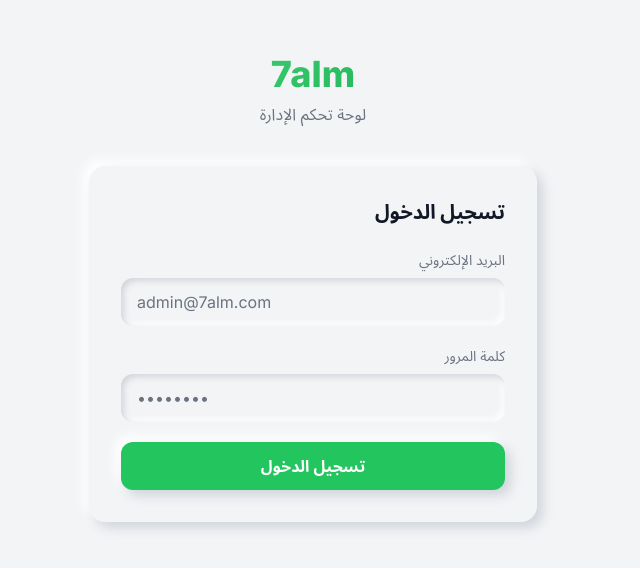
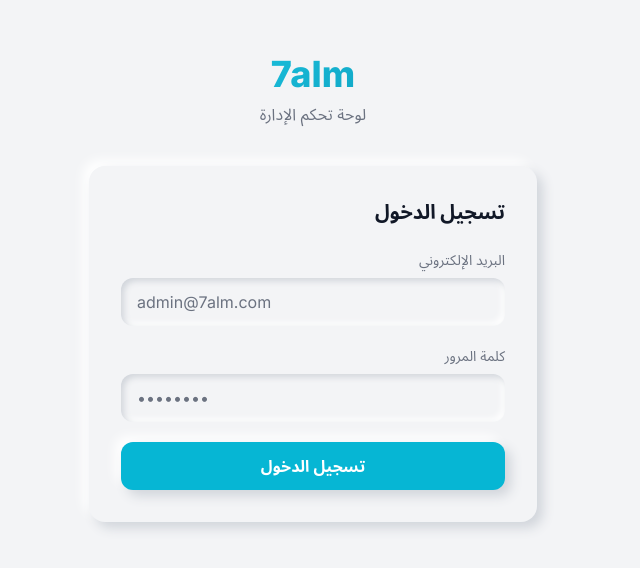
Before and after one commit to mohamedjs/7alm, a Next.js app: page /admin/products/create in a window 1280 px wide. Shown: the part 112-680 px from the top of the page, without its empty margins (446-1086 px from the left). Built offline with nearby package versions, Linux system fonts and the light colour scheme.

Commit message:
feat: rebrand application color palette from green to cyan and update UI components accordingly

```diff
--- a/src/app/globals.css
+++ b/src/app/globals.css
@@ -25,18 +25,18 @@
  * add explicit @supports fallbacks below.
  */
 @theme {
-  /* --- Brand (Forest Green) --- */
-  --color-brand-50: #f0fdf4;
-  --color-brand-100: #dcfce7;
-  --color-brand-200: #bbf7d0;
-  --color-brand-300: #86efac;
-  --color-brand-400: #4ade80;
-  --color-brand-500: #22c55e;
-  --color-brand-600: #16a34a;
-  --color-brand-700: #15803d;
-  --color-brand-800: #166534;
-  --color-brand-900: #14532d;
-  --color-brand-950: #052e16;
+  /* --- Brand (Cyan/Teal) --- */
+  --color-brand-50: #ecfeff;
+  --color-brand-100: #cffafe;
+  --color-brand-200: #a5f3fc;
+  --color-brand-300: #67e8f9;
+  --color-brand-400: #22d3ee;
+  --color-brand-500: #06b6d4;
+  --color-brand-600: #0891b2;
+  --color-brand-700: #0e7490;
+  --color-brand-800: #155e75;
+  --color-brand-900: #164e63;
+  --color-brand-950: #083344;
 
   --color-gold-400: #f5c542;
   --color-gold-500: #e6a817;
@@ -152,7 +152,7 @@
   --color-border: #e5e7eb;
   --color-text-primary: #111827;
   --color-text-muted: #6b7280;
-  --color-accent: #166534;
+  --color-accent: #0891b2;
   --color-success: #16a34a;
   --color-warning: #d97706;
   --color-danger: #dc2626;
@@ -506,13 +506,13 @@
   .bg-white\/90 { background-color: rgba(255, 255, 255, 0.9) !important; }
 
   /* Brand color opacity modifiers */
-  .bg-brand-500\/10 { background-color: rgba(34, 197, 94, 0.1) !important; }
-  .bg-brand-500\/20 { background-color: rgba(34, 197, 94, 0.2) !important; }
-  .ring-brand-500\/20 { --tw-ring-color: rgba(34, 197, 94, 0.2) !important; }
-  .border-brand-500\/20 { border-color: rgba(34, 197, 94, 0.2) !important; }
-  .from-brand-500 { --tw-gradient-from: #22c55e !important; }
-  .to-brand-600 { --tw-gradient-to: #16a34a !important; }
-  .to-brand-700 { --tw-gradient-to: #15803d !important; }
+  .bg-brand-500\/10 { background-color: rgba(6, 182, 212, 0.1) !important; }
+  .bg-brand-500\/20 { background-color: rgba(6, 182, 212, 0.2) !important; }
+  .ring-brand-500\/20 { --tw-ring-color: rgba(6, 182, 212, 0.2) !important; }
+  .border-brand-500\/20 { border-color: rgba(6, 182, 212, 0.2) !important; }
+  .from-brand-500 { --tw-gradient-from: #06b6d4 !important; }
+  .to-brand-600 { --tw-gradient-to: #0891b2 !important; }
+  .to-brand-700 { --tw-gradient-to: #0e7490 !important; }
 
   /* Dark mode overrides */
   .dark .bg-brand-500\/10 { background-color: rgba(6, 182, 212, 0.1) !important; }
--- a/src/components/admin/dashboard/AdminLayoutClient.tsx
+++ b/src/components/admin/dashboard/AdminLayoutClient.tsx
@@ -76,11 +76,11 @@ export default function AdminLayoutClient({
     <div className="min-h-screen bg-surface transition-colors">
       {/* Top bar — floating style */}
       <div className="sticky top-0 z-50 p-4 pb-0">
-        <header className="rounded-2xl border border-border bg-surface transition-colors neu-raised">
+        <header className="rounded-2xl border border-border bg-surface-raised transition-colors neu-raised shadow-sm">
           <div className="flex items-center justify-between gap-3 px-4 py-3 md:px-6">
             {/* Start: brand + horizontal nav pills */}
             <div className="flex min-w-0 items-center gap-6">
-              <Link href="/admin" className="shrink-0 text-xl font-black tracking-tight text-green-700 dark:text-green-500">
+              <Link href="/admin" className="shrink-0 text-xl font-black tracking-tight text-brand-600 dark:text-brand-500">
               {t("nav.appName")}
             </Link>
             <nav className="hidden items-center gap-1 md:flex">
@@ -92,8 +92,8 @@ export default function AdminLayoutClient({
                     href={link.path}
                     className={`rounded-xl px-4 py-2 text-sm font-medium transition-all ${
                       isActive
-                        ? "bg-brand-500 text-white font-bold shadow-inner"
-                        : "text-text-muted hover:text-text-primary hover:bg-surface-raised"
+                        ? "neu-pressed bg-surface text-brand-500"
+                        : "text-text-muted hover:text-text-primary hover:neu-raised-sm"
                     }`}
                   >
                     {t(link.key)}
@@ -112,7 +112,7 @@ export default function AdminLayoutClient({
                 aria-expanded={isUserMenuOpen}
                 className="flex items-center gap-1.5 rounded-xl bg-surface-raised border border-border ps-1 pe-2 py-1 text-text-primary transition-all hover:neu-pressed-sm"
               >
-                <span className="flex h-7 w-7 shrink-0 items-center justify-center rounded-lg bg-green-600 dark:bg-green-500 text-xs font-bold text-white">
+                <span className="flex h-7 w-7 shrink-0 items-center justify-center rounded-lg bg-brand-600 dark:bg-brand-500 text-xs font-bold text-white">
                   {(user?.email ?? "?").charAt(0).toUpperCase()}
                 </span>
                 <ChevronDown
@@ -157,8 +157,8 @@ export default function AdminLayoutClient({
                 aria-label="English"
                 className={`rounded-lg px-2 py-1 text-xs font-semibold transition-all ${
                   locale === "en"
-                    ? "bg-surface neu-raised-sm text-green-700 dark:text-green-500"
-                    : "text-text-muted hover:text-text-primary"
+                    ? "bg-surface neu-raised-sm text-brand-600 dark:text-brand-500"
+                    : "text-text-muted hover:text-text-primary hover:neu-raised-sm"
                 }`}
               >
                 EN
@@ -170,8 +170,8 @@ export default function AdminLayoutClient({
                 aria-label="العربية"
                 className={`rounded-lg px-2 py-1 text-xs font-semibold transition-all ${
                   locale === "ar"
-                    ? "bg-surface neu-raised-sm text-green-700 dark:text-green-500"
-                    : "text-text-muted hover:text-text-primary"
+                    ? "bg-surface neu-raised-sm text-brand-600 dark:text-brand-500"
+                    : "text-text-muted hover:text-text-primary hover:neu-raised-sm"
                 }`}
               >
                 AR
@@ -190,7 +190,7 @@ export default function AdminLayoutClient({
 
         {/* Mobile nav dropdown — follows theme */}
         {isMobileMenuOpen && (
-          <nav className="flex flex-col gap-1 border-t border-border/30 p-3 md:hidden bg-surface rounded-b-2xl">
+          <nav className="flex flex-col gap-1 border-t border-border/30 p-3 md:hidden bg-surface-raised rounded-b-2xl">
             {navLinks.map((link) => {
               const isActive = pathname === link.path;
               return (
@@ -200,8 +200,8 @@ export default function AdminLayoutClient({
                   onClick={() => setIsMobileMenuOpen(false)}
                   className={`rounded-xl px-4 py-2.5 text-sm font-medium transition-all ${
                     isActive
-                      ? "bg-brand-500 text-white font-bold neu-pressed-sm"
-                      : "text-text-muted hover:text-text-primary hover:bg-surface-raised"
+                      ? "neu-pressed bg-surface text-brand-500"
+                      : "text-text-muted hover:text-text-primary hover:neu-raised-sm"
                   }`}
                 >
                   {t(link.key)}
```
